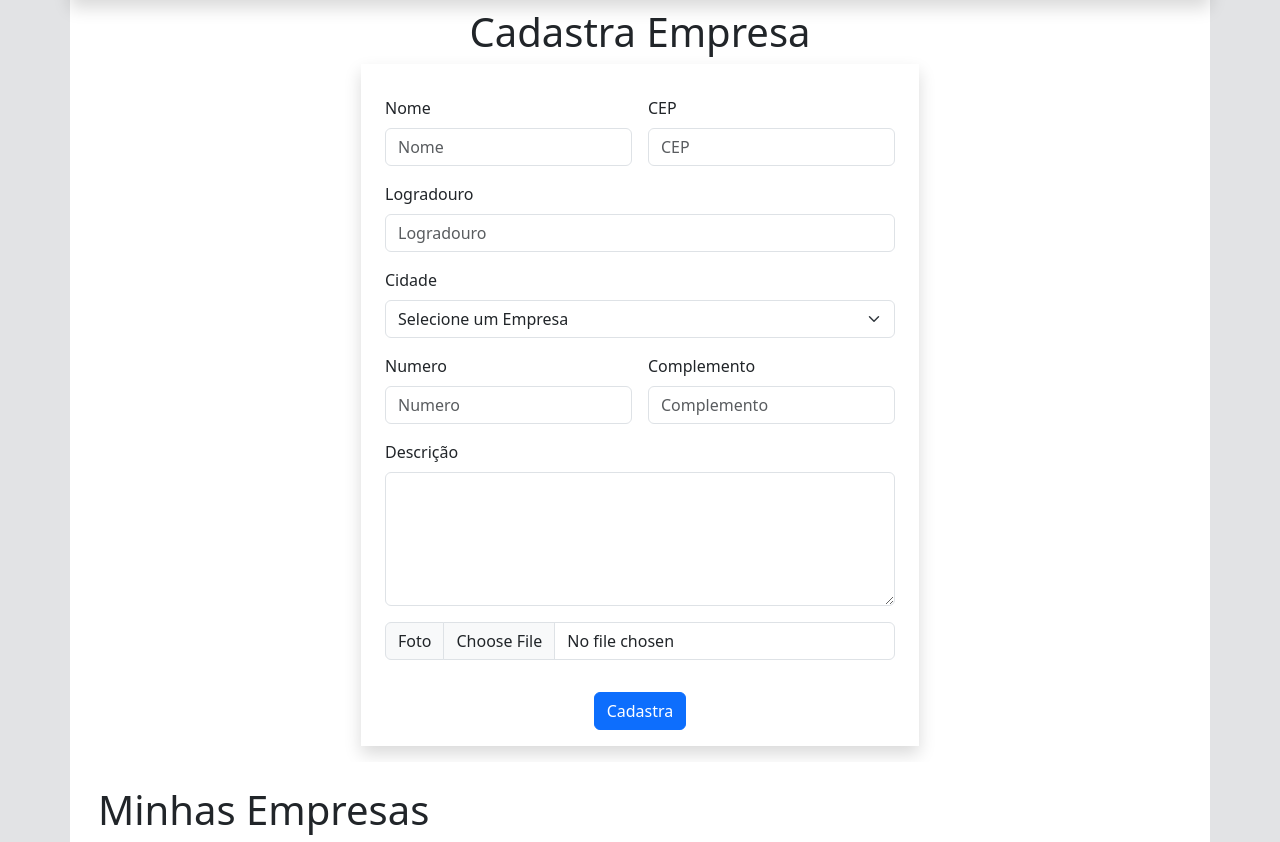
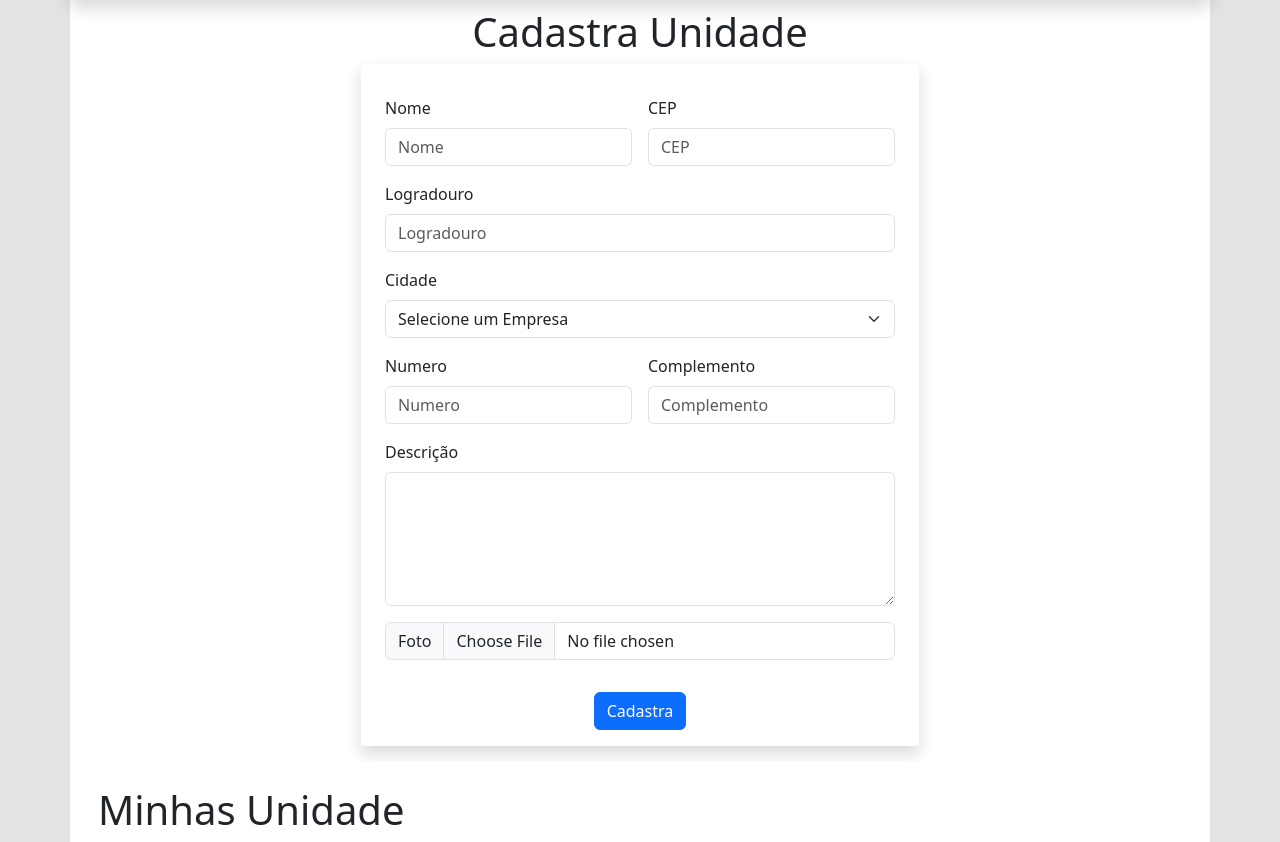
Before and after one commit to rodrigoapolo/servico-agenda, a Django app: page /empresa/ in a window 1280 px wide. Shown: the part 56-898 px from the top of the page. Run offline with Django 5.2, Linux system fonts and the light colour scheme; a user stored in the database is signed in; data comes from the database, SQL or seed files in the repository; both versions use the stored data as it was after the commit.

Commit message:
arrumado para trazer so a empresa da cidade

```diff
--- a/agenda/templates/agenda/empresa.html
+++ b/agenda/templates/agenda/empresa.html
@@ -4,13 +4,13 @@
 <link href="{% static 'agenda/css/login.css' %}" rel="stylesheet">
 {% endblock 'head' %}
 
-{% block 'titulo' %}Minha Empresa{% endblock 'titulo' %}
+{% block 'titulo' %}Minha Unidade{% endblock 'titulo' %}
 
 {% block 'conteudo' %}
 {% include 'global/menu.html' %}
 <section class="p-0 bg-secondary-subtle">
     <div class="container pb-3 h-100 bg-white">
-        <h1 class="text-center pt-2">Cadastra Empresa</h1>
+        <h1 class="text-center pt-2">Cadastra Unidade</h1>
         <form action="{% url 'agenda:empresa' %}" method="POST" class="row g-3 w-50 m-auto p-3 shadow" enctype="multipart/form-data">
             {% csrf_token %}
             <div class="col-md-6">
@@ -70,7 +70,7 @@
         </form>
     </div>
     <div class="container pt-4 h-100 bg-white">
-        <h1 class="ms-3">Minhas Empresas</h1>
+        <h1 class="ms-3">Minhas Unidade</h1>
         <div class="d-flex justify-content-center flex-wrap">
             {% if empresas %}
                 {% for empresa in empresas %}
--- a/agenda/urls.py
+++ b/agenda/urls.py
@@ -23,5 +23,4 @@ urlpatterns = [
     path('deletar-servico/', views.deletarServico, name='deletarServico'),
     path('deletar-empresa/', views.deletarEmpresa, name='deletarEmpresa'),
     path('deletar-funcionario/', views.deletarFuncionario, name='deletarFuncionario'),
-    path('lista-empresa/', views.listaEmpresa, name='listaEmpresa'),
 ]
--- a/agenda/views.py
+++ b/agenda/views.py
@@ -28,9 +28,9 @@ def login_in(request):
             print(user)
             if user is not None:
                 login(request, user)
-                request.session['id_empresa'] = request.POST['codigo']
+                request.session['id_empresa'] = 11
                 request.session['statusAgenda'] = 'M'
-                print(request.session['id_empresa'])
+                request.session['id_cidade'] = request.POST['idCidade']
 
                 if user.tipo == 'C':
                     return redirect('agenda:home')
@@ -42,12 +42,6 @@ def login_in(request):
     cidades = models.Cidade.objects.all()
     return render(request, 'agenda/login.html', {'form': form, 'cidades': cidades})
 
-def listaEmpresa(request):
-    cidade = request.GET['idCidade']
-    empresas = models.Empresa.objects.filter(cidade_id=cidade, status=True)
-    return render(request, 'agenda/lista-empresas.html', {'empresas': empresas})
-
-
 
 def logout_view(request):
     auth.logout(request)
@@ -55,10 +49,11 @@ def logout_view(request):
 
 @login_required(login_url='agenda:login')
 def home(request):
-    empresa = models.Empresa.objects.get(pk=request.session['id_empresa'])
+    empresa = models.Empresa.objects.get(pk=request.session['id_empresa'], cidade_id=request.session['id_cidade'])
     empresas = models.Empresa.objects.filter(gerente_id=empresa.gerente_id, status=True)
 
     return render(request, 'agenda/home.html',{'empresas': empresas})
+
 
 
 def create_cliente(request):
--- a/base/global/menu.html
+++ b/base/global/menu.html
@@ -32,9 +32,9 @@
           {% if user.tipo == 'G' %}
             <li class="nav-item">
               {% if request.path == "/empresa/" %}
-              <a class="nav-link active" aria-current="page" href="{% url 'agenda:empresa' %}">Empresa</a>
+              <a class="nav-link active" aria-current="page" href="{% url 'agenda:empresa' %}">Unidade</a>
               {% else %}
-              <a class="nav-link" aria-current="page" href="{% url 'agenda:empresa' %}">Empresa</a>
+              <a class="nav-link" aria-current="page" href="{% url 'agenda:empresa' %}">Unidade</a>
               {% endif %}
             </li>
             <li class="nav-item">
```
Also changed, not shown: agenda/templates/agenda/login.html (+1 -28 lines), db.sqlite3.
